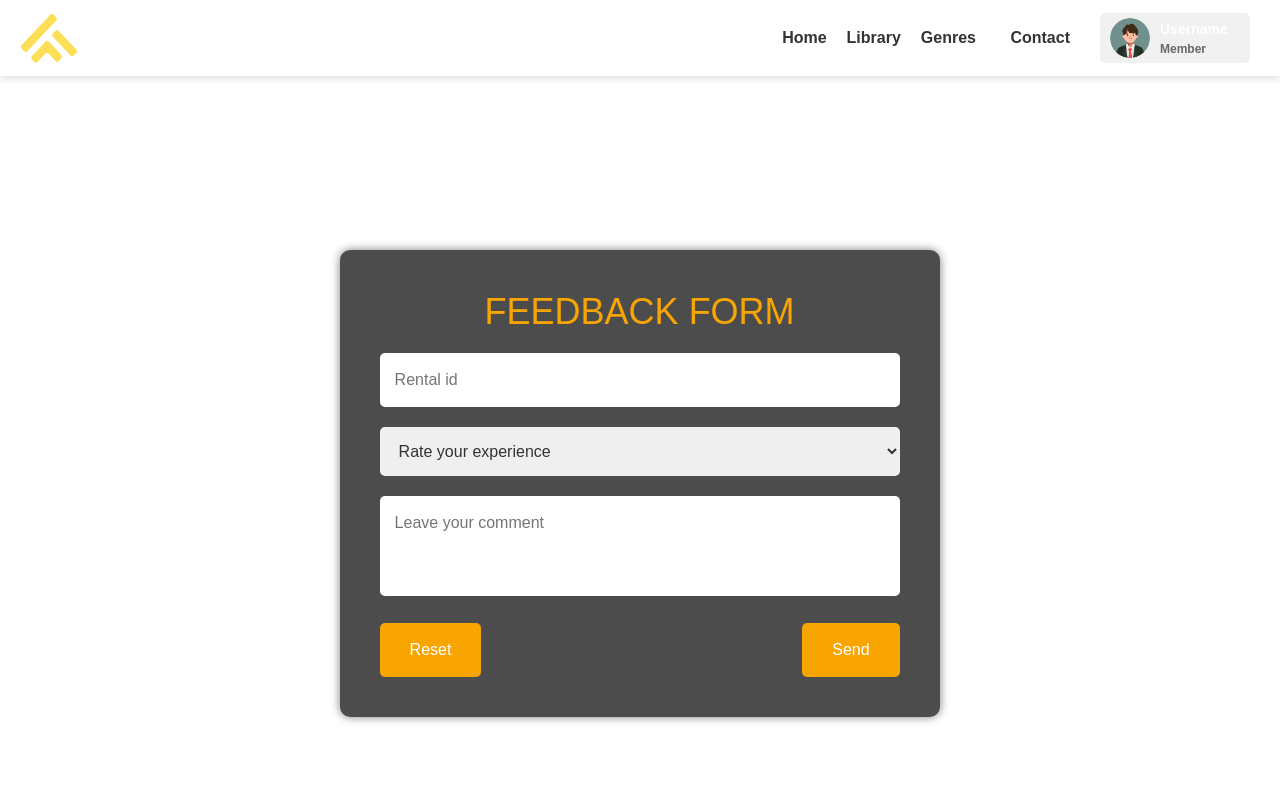
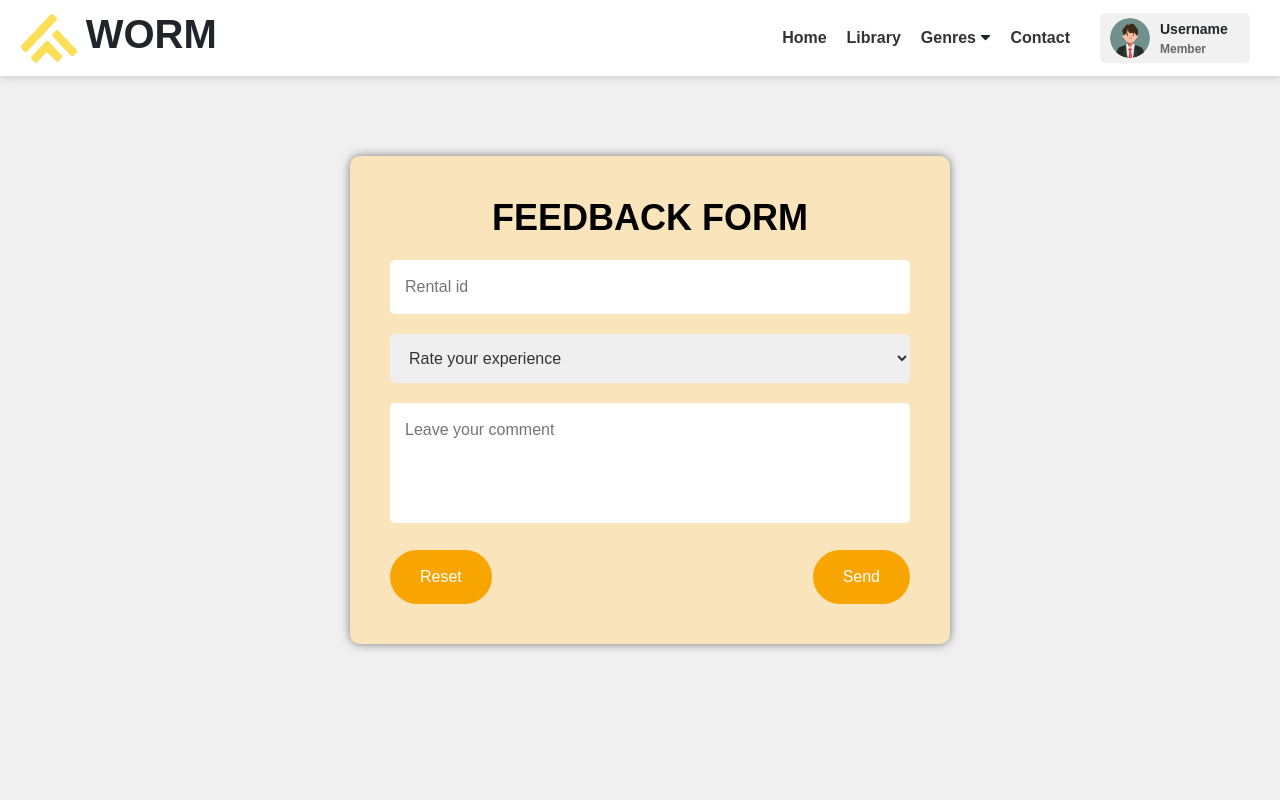
Before and after one commit to KiraQiez/Worm, a PHP site: page /CustomerFeedbackForm.php in a window 1280 px wide. Run offline with PHP 8.4, Linux system fonts and the light colour scheme.

Commit message:
styling, color etc

```diff
--- a/feedbackform.css
+++ b/feedbackform.css
@@ -3,14 +3,13 @@
     font-family: Arial, sans-serif;
     display: flex;
     height: 100vh;
-    color: #fff;
+    background-color: #f0f0f0; /* Light background color */
 }
 
 .header {
     width: 100%;
     display: flex;
     justify-content: flex-end;
-
     position: absolute;
     top: 0;
     right: 0;
@@ -31,21 +30,6 @@
     font-size: 24px;
     margin-right: 25px;
     color: #fff;
-}
-
-.sidebar {
-    position: fixed;
-    top: 0;
-    left: 0;
-    display: flex;
-    flex-direction: column;
-    justify-content: space-between;
-    width: 180px;
-    height: 100vh;
-    background-color: #3e4c65;
-    color: #fff;
-    box-sizing: border-box;
-    padding: 20px;
 }
 
 .profile {
@@ -104,18 +88,17 @@
 }
 
 .main-content {
-    margin-left: 7%;
+    margin: 7% auto; /* Center align and adjust margin for responsiveness */
     padding: 20px;
-    width: calc(100% - 200px);
+    width: calc(100% - 40px); /* Adjust width for better centering */
     box-sizing: border-box;
     display: flex;
     justify-content: center;
     align-items: center;
-    margin-top: 13%;
 }
 
 .content {
-    background-color: rgba(0, 0, 0, 0.7);
+    background-color: #F9E4BC; /* Light background color for content */
     padding: 40px;
     border-radius: 10px;
     text-align: center;
@@ -127,7 +110,8 @@
 .content h1 {
     font-size: 36px;
     margin-bottom: 20px;
-    color: #F8A502;
+    color: black; /* Adjusted text color */
+    font-weight: bold; /* Makes the text bold */
 }
 
 form input[type="text"],
@@ -140,10 +124,11 @@
     border-radius: 5px;
     font-size: 16px;
     color: #333;
+    box-sizing: border-box;
 }
 
 form textarea {
-    height: 100px;
+    height: 120px; /* Increased height for comments */
     resize: none;
 }
 
@@ -157,7 +142,7 @@
     color: #fff;
     border: none;
     padding: 15px 30px;
-    border-radius: 5px;
+    border-radius: 50px; /* Make the buttons more oval-shaped */
     cursor: pointer;
     font-size: 16px;
     transition: background-color 0.3s;
```
